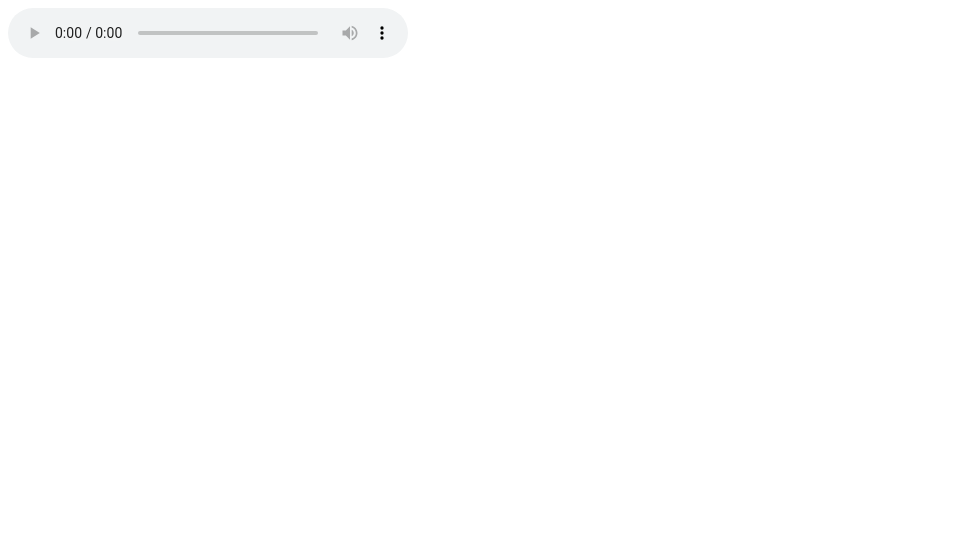
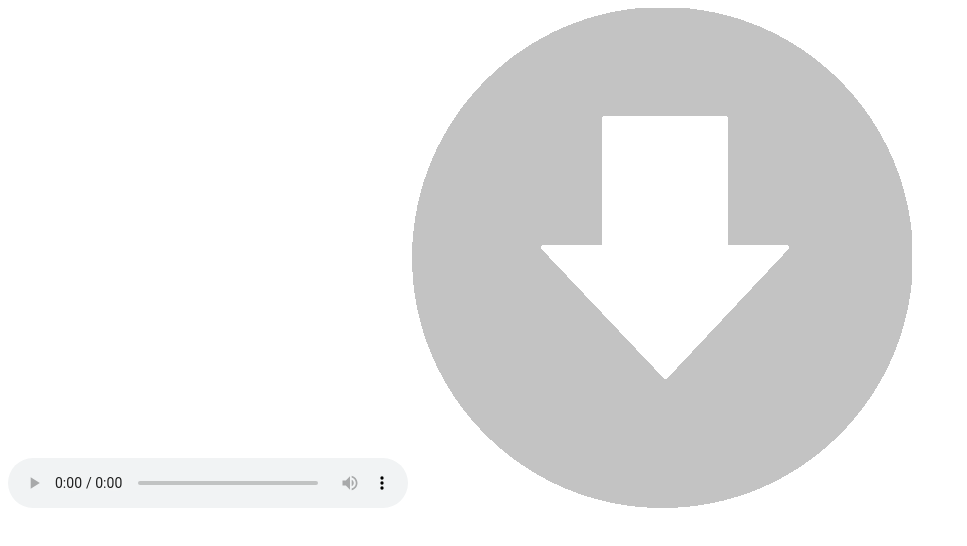
Before and after one commit to voltcutter/sound-effects, a plain HTML site: page index.html in a window 1280 px wide. Shown: the whole page, without its empty margins (0-967 px from the left). Drawn offline with Linux system fonts and the light colour scheme.

Commit message:
change image href to src

```diff
--- a/index.html
+++ b/index.html
@@ -11,6 +11,6 @@
     <audio controls>
         <source src="lock-unlock.mp3" type="audio/mpeg">
     </audio>
-    <img href="downloadbutton.png" class="download-button">
+    <img src="downloadbutton.png" class="download-button">
 </body>
 </html>
```
